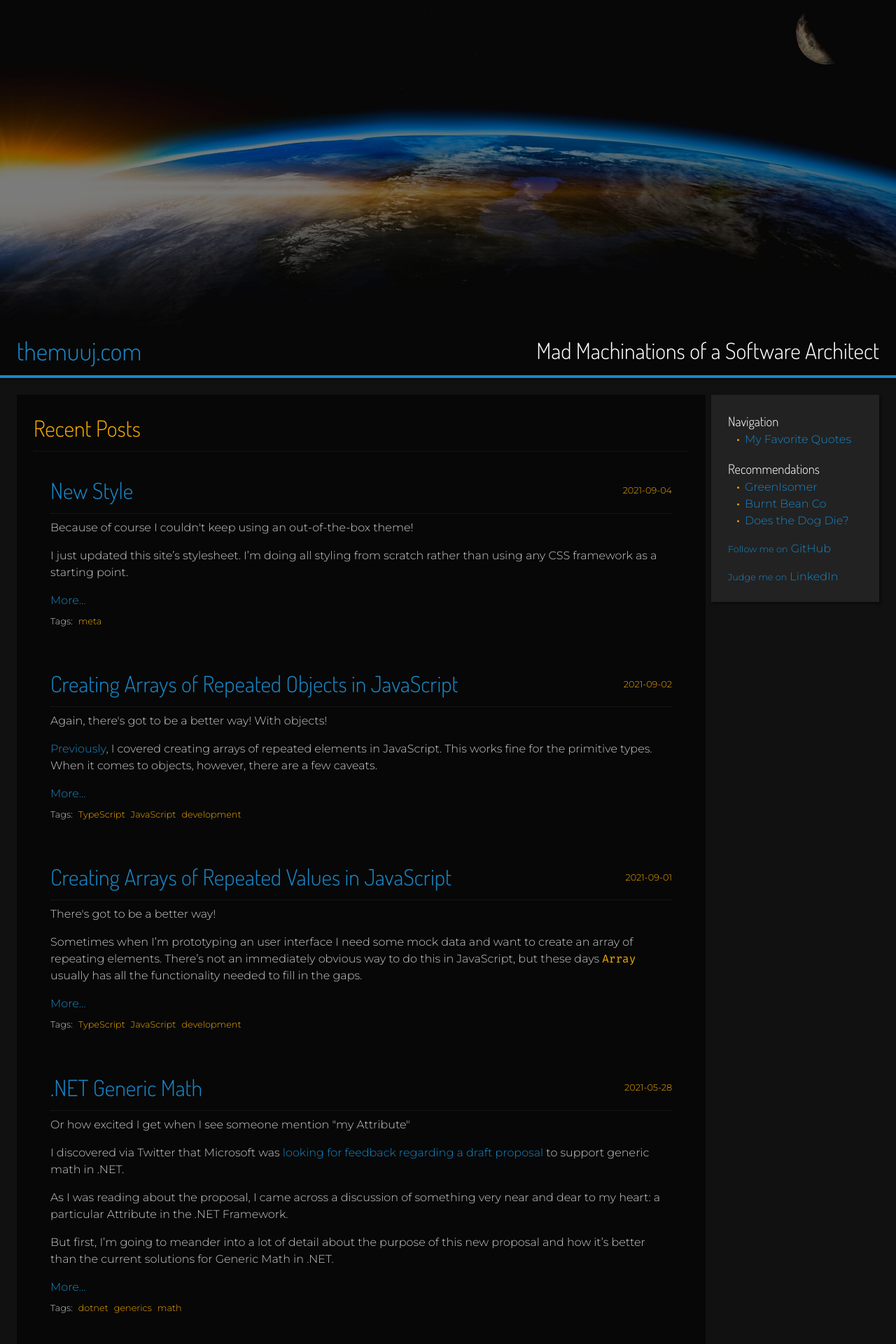
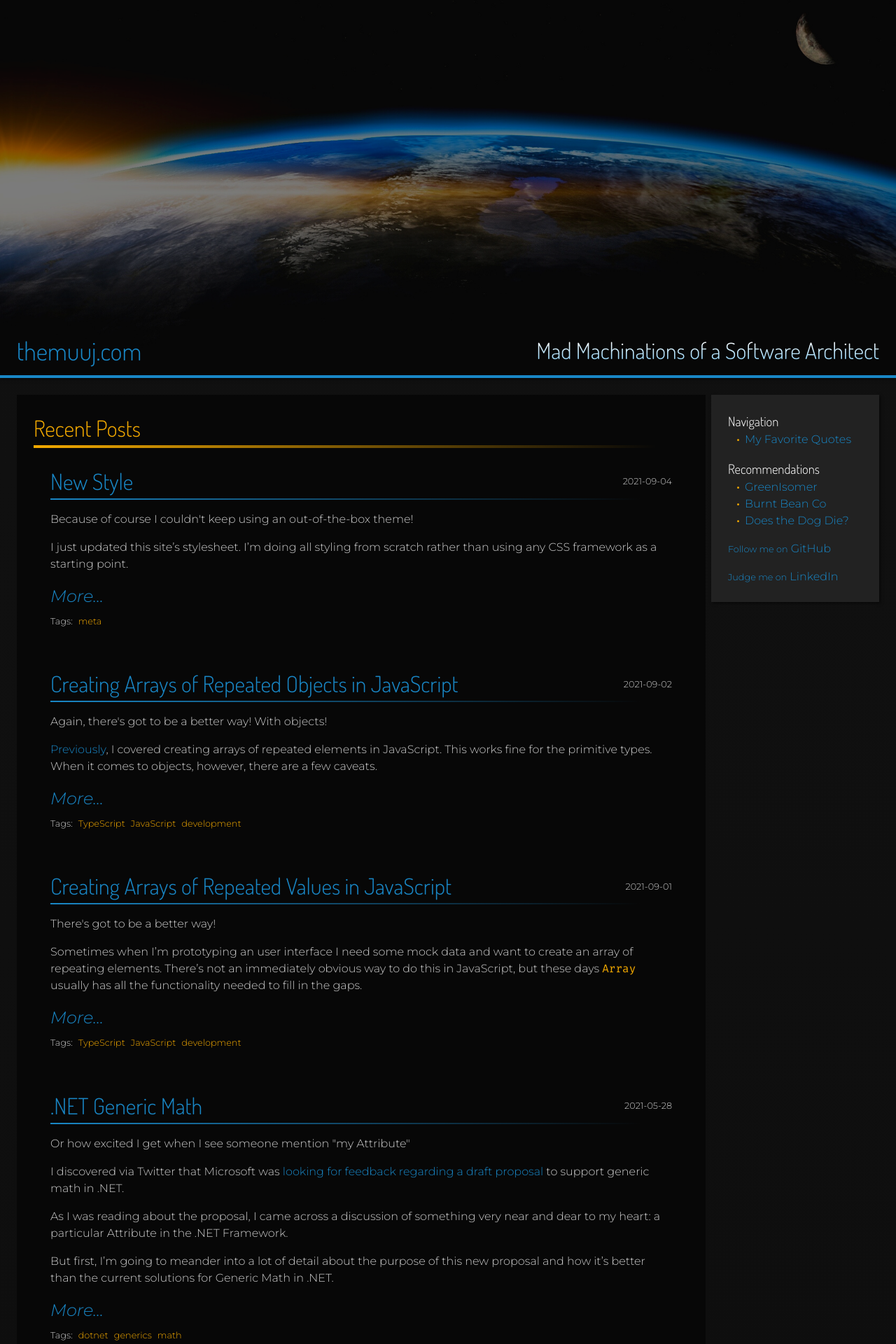
Before and after one commit to TheMuuj/TheMuuj.github.io, a Jekyll site: the page built from index.md, in a window 1280 px wide. Shown: the top 1920 px of the page at 70% size. Built offline with Jekyll 4.4.1, drawn with Linux system fonts in a browser that asks for light colours.

Commit message:
Style Tweaks - Gradients - Border Radius on Code - Divider Lines - Bigger "More..." Links

```diff
--- a/_includes/header.html
+++ b/_includes/header.html
@@ -1,6 +1,6 @@
 <header class="layout-{{page.layout}}">
   <div class="header-content">
     <h1><a href="{{ '/' | absolute_url }}">{{ site.title }}</a></h1>
-    <h2>{{ site.description }}</h2>
+    <h2 class="gradient-shine">{{ site.description }}</h2>
   </div>
 </header>
--- a/_layouts/home.html
+++ b/_layouts/home.html
@@ -14,14 +14,18 @@ layout: default
     <ul class="post-list">
       {%- for post in site.posts -%}
       <li>
-        <h2 class="post-heading">
+        <div class="post-heading">
+          <div class="post-bar">
+            <h2>
               <a class="post-link" href="{{ post.url | relative_url }}">
                 {{ post.title | escape }}
               </a>
+            </h2>
             <small class="post-date">
               <time class="date" datetime="{{ post.date | date: '%FT%T' }}">{{ post.date | date: site.date_format }}</time>
             </small>
-        </h2>
+          </div>
+        </div>
         {%- if site.show_excerpts -%}
         <article>
           {%- if post.description -%}
--- a/_layouts/post.html
+++ b/_layouts/post.html
@@ -1,7 +1,9 @@
 ---
 layout: default
 ---
-<h2>{{ page.title }}</h2>
+<div class="post-heading">
+  <h2>{{ page.title }}</h2>
+</div>
 <p class="meta">
   <span class="label">Posted:</span>
   <time class="date" datetime="{{ page.date | date: '%FT%T' }}">{{ page.date | date: site.date_format }}</time>
--- a/_sass/theme.scss
+++ b/_sass/theme.scss
@@ -17,11 +17,13 @@ $color-highlight: var(--color-highlight);
 $color-secondary: var(--color-secondary);
 $color-bold: var(--color-bold);
 $color-header: var(--color-header);
+$color-header2: var(--color-header2);
 $color-border: var(--color-border);
 $color-divider: var(--color-divider);
 $color-shadow: var(--color-shadow);
 $color-sidebar: var(--color-sidebar);
 $color-code: var(--color-code);
+$color-code2: var(--color-code2);
 $color-scrollbar: var(--color-scrollbar);
 
 $text-basis: 18px;
@@ -42,6 +44,7 @@ $size-margin: 1.5rem;
 $size-spacing: 0.5rem;
 $size-paragraph: 1rem;
 $size-indent: 0.75rem;
+$size-divider: 0.25rem;
 
 $width-sidebar: 15rem;
 
@@ -54,11 +57,13 @@ $width-sidebar: 15rem;
     --color-secondary: #F2A900;
     --color-bold: #FFFFFF;
     --color-header: #FFFFFF;
+    --color-header2: #96DAFF;
     --color-border: #1987C6;
     --color-divider: #222222;
     --color-shadow: #00000080;
     --color-sidebar: #222222;
     --color-code: #031721;
+    --color-code2: #01080C;
     --color-scrollbar: #000000;
 }
 
@@ -71,6 +76,8 @@ $width-sidebar: 15rem;
 
 body {
     background: $color-bg;
+    background-image: radial-gradient(circle at bottom, $color-back 0%, $color-bg 100%);
+
     color: $color-text;
 
     font-family: $family-default;
@@ -92,11 +99,13 @@ body.mode-light {
     --color-sidebar: #E4E4E4;
     --color-secondary: #6359AF;
     --color-bold: #000000;
-    --color-header: #6359AF;
+    --color-header: #9084FC;
+    --color-header2: #6359AF;
     --color-border: #6359AF;
     --color-divider: #888888;
-    --color-code: #222222;
-    --color-scrollbar: #444444;
+    --color-code: #383838;
+    --color-code2: #222222;
+    --color-scrollbar: #222222;
 }
 
 a {
@@ -137,7 +146,7 @@ header {
     position: sticky;
     top: calc(4rem - #{$header-height / 3.0});
 
-    border-bottom: 4px solid $color-border;
+    border-bottom: $size-divider solid $color-border;
     box-shadow: 0px 2px 4px $color-shadow;
 
     h1,h2 {
@@ -170,7 +179,6 @@ h1,h2,h3,h4,h5,h6 {
 }
 
 footer {
-    background: $color-bg;
     font-size: $text-small;
     padding: 0 $size-margin 0 $size-margin;
 
@@ -183,7 +191,6 @@ footer {
 }
 
 #content-wrapper {
-    background: $color-bg;
     padding: $size-margin;
     font-size: $text-normal;
 }
@@ -261,9 +268,18 @@ ul.list {
     color: $color-text;
 }
 
-.highlight {
+pre.highlight {
+    border-radius: $size-spacing;
+
     background: $color-code;
-    padding: 0 $size-spacing;
+    background-image: linear-gradient(
+        to bottom,
+        $color-code2 0%,
+        $color-code 1% 20%,
+        $color-code2 80% 100%
+    );
+
+    padding: $size-spacing;
 }
 
 #main-content {
@@ -272,9 +288,35 @@ ul.list {
     margin-bottom: $size-spacing;
 
     h2 {
+        font-size: $text-largest;
+    }
+
+    .post-bar {
+        display: flex;
+        justify-content: space-between;
+        align-items: center;
+    }
+
+    .post-heading {
         padding-bottom: $size-spacing;
         margin-bottom: $size-spacing;
-        border-bottom: dotted 1px $color-divider;
+    }
+
+    .post-list-heading::after,
+    .post-heading::after {
+        content: '';
+        display: block;
+        height: $size-divider;
+        background: $color-secondary;
+        background-image: linear-gradient(to right, $color-secondary 0%, $color-back 95%);
+    }
+
+    .post-list {
+        .post-heading::after {
+            height: 0.5 * $size-divider;
+            background: $color-primary;
+            background-image: linear-gradient(to right, $color-primary 0%, $color-back 95%);
+        }
     }
 
     h3::before {
@@ -307,18 +349,9 @@ h2 {
     }
 }
 
-.post-heading {
-    font-size: $text-largest;
-    display: flex;
-    justify-content: space-between;
-    align-items: center;
-
-    padding-bottom: $size-spacing;
-    margin-bottom: $size-spacing;
-    border-bottom: dotted 1px $color-divider;
-}
-
 .post-more {
+    font-size: $text-large;
+    font-style: italic;
     margin: $size-spacing 0;
 }
 
@@ -348,6 +381,23 @@ h2 {
     }
 }
 
+.gradient-shine {
+    background-color: $color-header;
+    background-image: linear-gradient(
+        to bottom,
+        $color-header 0% 20%,
+        $color-header2 80% 100%
+    );
+
+    background-clip: text;
+    -moz-background-clip: text;
+    -webkit-background-clip: text;
+
+    color: #FFFFFF01;
+    -moz-text-fill-color: transparent;
+    -webkit-text-fill-color: transparent;
+}
+
 @media only screen and (max-width: ($responsive-small - 1px)) {
 
     .header-content {
@@ -358,13 +408,18 @@ h2 {
         font-size: $text-large;
     }
 
-    .post-heading {
-        font-size: $text-large;
-        flex-direction: column;
-        align-items: flex-start;
+    #main-content {
+        h2 {
+            font-size: $text-large;
+        }
 
-        small {
-            display: block;
+        .post-bar {
+            flex-direction: column;
+            align-items: flex-start;
+
+            // small {
+            //     display: block;
+            // }
         }
     }
 
```
Lines whose indentation alone changed are shown as unchanged.
